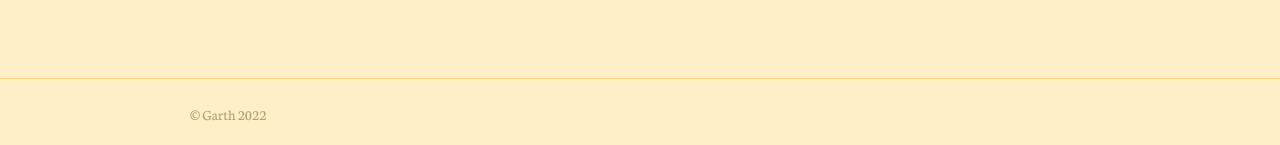
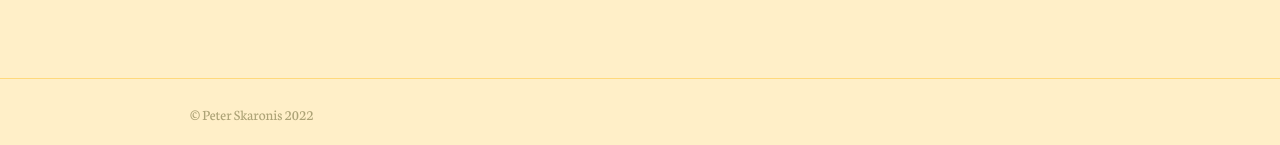
Before and after one commit to Peterskaronis/journal, a Jekyll site: the page built from index.html, in a window 1280 px wide. Shown: the part 752-897 px from the top of the page. Built offline with Jekyll 4.4.1, drawn with Linux system fonts in a browser that asks for light colours; the list of posts is cut into pages by our own code.

Commit message:
Update _config.yml

```diff
--- a/_config.yml
+++ b/_config.yml
@@ -58,10 +58,10 @@ defaults:
 
 # 7. Site settings
 encoding: utf-8 # Make sure the encoding is right
-title: "Garth" # Site name or title
+title: "Peter Skaronis" # Site name or title
 logo: "/assets/logo.svg" # Site logo
 # favicon: "/favicon.ico" # Uncomment to add custom favicon, or leave as is to use site logo
-description: "A really basic theme for Jekyll, using the official Jekyll theme implementation" # Site description and default description
-url: "https://garth.darn.es" # Site url
+description: "Thoughts on Life" # Site description and default description
+url: "https://peterskaronis.github.io" # Site url
 baseurl: ""
 lang: en-GB
```
